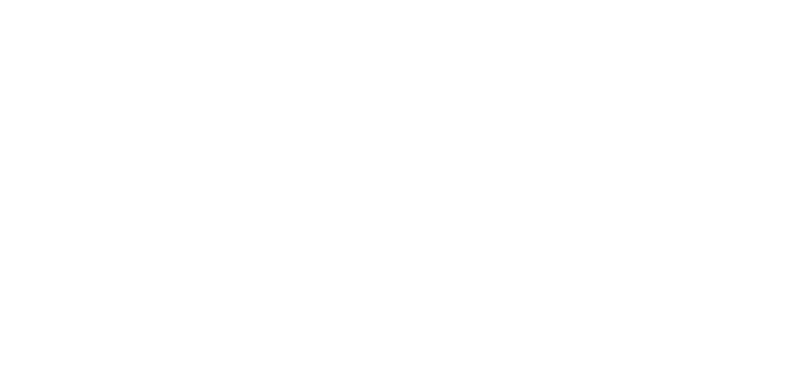
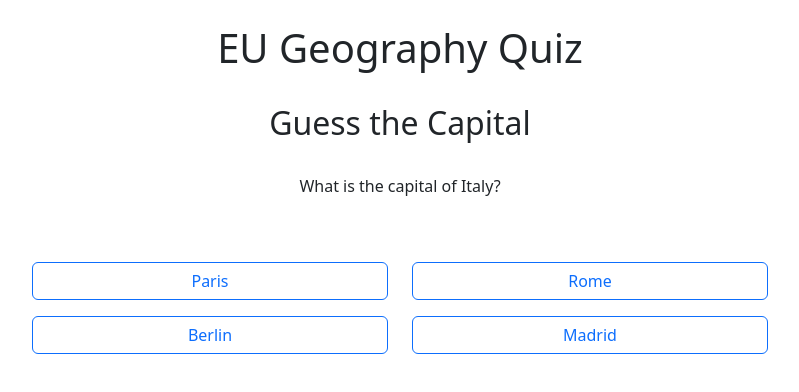
Before and after one commit to angela64711/second-milestone-project, a plain HTML site: page quiz.html in a window 1280 px wide. Shown: the whole page, without its empty margins (240-1039 px from the left). Drawn offline with nearby package versions, Linux system fonts and the light colour scheme; a web font is replaced by a local one.

Commit message:
Add HTML structure to all pages

```diff
--- a/quiz.html
+++ b/quiz.html
@@ -1,10 +1,11 @@
 <!DOCTYPE html>
 <html lang="en">
+
 <head>
     <meta charset="UTF-8">
     <meta name="viewport" content="width=device-width, initial-scale=1.0">
     <title>EU Geography Quiz</title>
-     <!--Bootstrap CSS-->
+    <!--Bootstrap CSS-->
     <link href="https://cdn.jsdelivr.net/npm/bootstrap@5.3.8/dist/css/bootstrap.min.css" rel="stylesheet">
     <!--Google Fonts-->
     <style>
@@ -13,11 +14,59 @@
     <!--Stylesheet-->
     <link rel="stylesheet" href="assets/css/style.css">
 </head>
+
 <body>
+    <header>
+        <div class="container text-center py-4">
+            <h1>EU Geography Quiz</h1>
+        </div>
+    </header>
+
+    <main>
+
+        <section id="game-container">
+
+            <div class="container">
+                <div class="row justify-content-center text-center mb-4">
+                    <div class="col-12">
+                        <h2 id="game-mode">Guess the Capital</h2>
+                    </div>
+                </div>
+                <div id="question-area" class="row justify-content-center text-center mb-4">
+                    <div class="col-12 col-md-8 col-lg-6">
+                        <p id="question">What is the capital of Italy?</p>
+                        <img id="flag-image" class="img-fluid mt-3" src="" alt="">
+                    </div>
+                </div>
+
+                <div id="answers-area">
+                    <div class="row justify-content-center mb-3">
+                        <div class="col-10 col-md-5 col-lg-4">
+                            <button class="answer-btn btn btn-outline-primary w-100">Paris</button>
+                        </div>
+                        <div class="col-10 col-md-5 col-lg-4">
+                            <button class="answer-btn btn btn-outline-primary w-100">Rome</button>
+                        </div>
+                    </div>
+                    <div class="row justify-content-center mb-3">
+                        <div class="col-10 col-md-5 col-lg-4">
+                            <button class="answer-btn btn btn-outline-primary w-100">Berlin</button>
+                        </div>
+                        <div class="col-10 col-md-5 col-lg-4">
+                            <button class="answer-btn btn btn-outline-primary w-100">Madrid</button>
+                        </div>
+                    </div>
+                </div>
+            </div>
+
+        </section>
+
+    </main>
     <!--Bootstrap JS-->
     <script src="https://cdn.jsdelivr.net/npm/bootstrap@5.3.8/dist/js/bootstrap.bundle.min.js"></script>
     <!--JS Script-->
     <script src="assets/js/country-data.js"></script>
     <script src="assets/js/script.js"></script>
 </body>
+
 </html>
```
Also changed, not shown: index.html (+26 -0 lines), results.html (+29 -1 lines).
